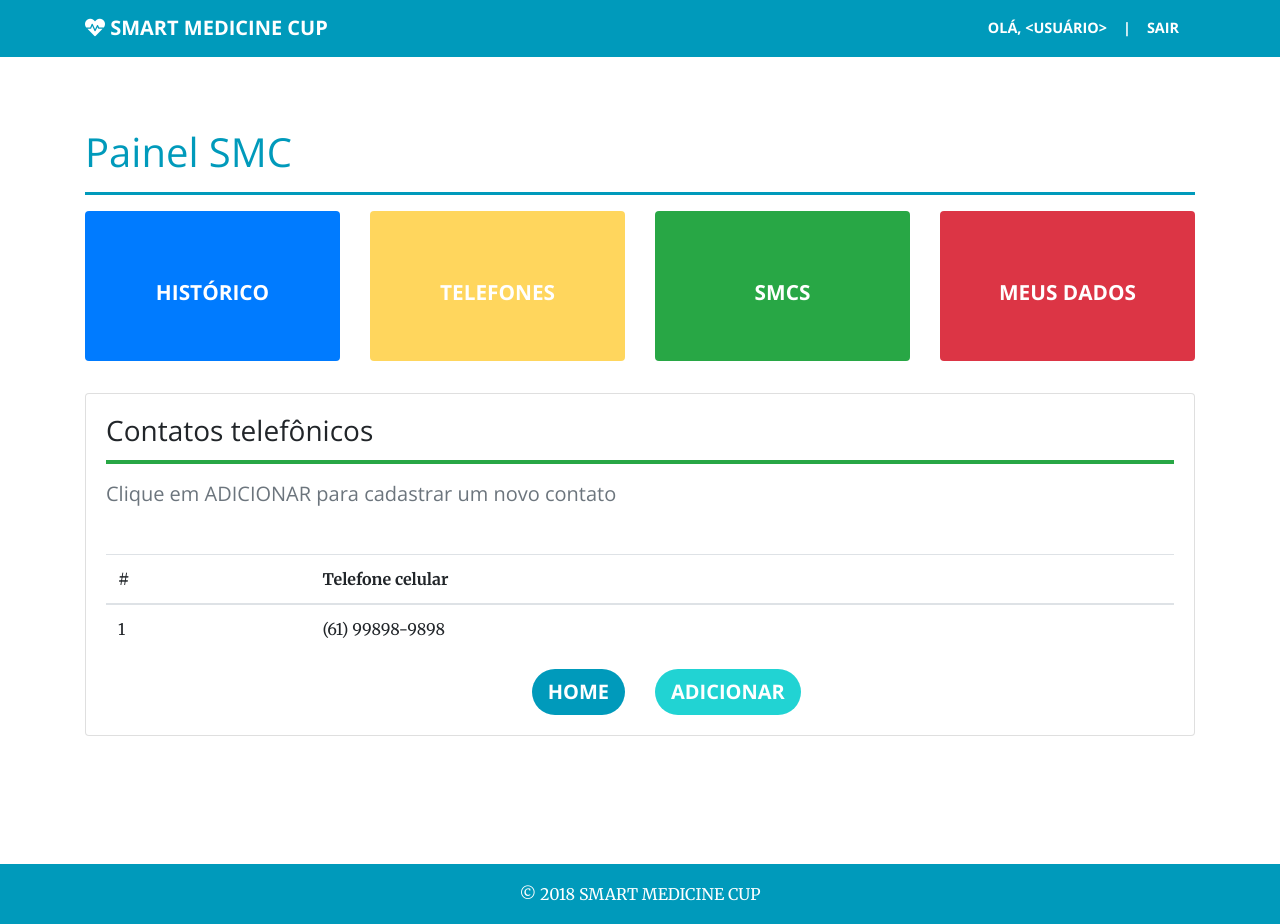
After one commit to PI1-2018-2/smart-medicine-cup, a Django app: page /dashboard/contacts/ in a window 1280 px wide. The commit adds this page. Run offline with Django 3.2, Linux system fonts and the light colour scheme; some libraries are stand-ins or nearby versions.

Commit message:
Issue #21 US15 Add contacts page crate

```diff
--- /dev/null
+++ b/smart_medicine_cup_backend/dashboard/templates/contacts.html
@@ -0,0 +1,104 @@
+{% extends "base.html" %}
+
+{% block title %}SMC - Painel - Contatos{% endblock %}
+
+{% block navclass %}bg-secondary{% endblock %}
+{% block navlinkclass %}text-white{% endblock %}
+{% block hreflogo %}/dashboard/{% endblock %}
+
+{% block navitem %}
+  {% include "navitens.html" %}
+{% endblock %}
+
+{% block content %}
+
+  <section>
+
+    <div class="container">
+
+      <h1 class="text-secondary">Painel SMC</h1>
+      <hr class="dashboardHr">
+      <div class="row">
+        {% include "menu.html" %}
+      </div>
+      <div class="row mt-3">
+        <div class="col-lg-12">
+          <div class="card">
+            <div class="card-body">
+              <h3 class="card-title">Contatos telefônicos</h3>
+              <div class="row bg-success m-0 mb-4 pb-1"></div>
+              <h5 class="card-subtitle mb-2 text-muted">Clique em ADICIONAR para cadastrar um novo contato</h5>
+              <div class="table-responsive mt-5">
+                <table class="table">
+                  <thead>
+                    <tr>
+                      <th scope="col">#</th>
+                      <th scope="col">Telefone celular</th>
+                    </tr>
+                  </thead>
+                  <tbody>
+                    <tr>
+                      <td scope="row">1</td>
+                      <td>(61) 99898-9898</td>
+                    </tr>
+                  </tbody>
+                </table>
+              </div>
+              <div class="row">
+                <div class="col-lg-6 text-right">
+                  <a class="btn btn-lg btn-secondary text-white" href="/dashboard/">Home</a>
+                </div>
+                <div class="col-lg-6 text-left">
+                  <button type="submit" class="btn btn-lg btn-primary" data-toggle="modal" data-target="#myModal">Adicionar</button>
+                </div>
+              </div>
+              <!-- Modal -->
+              <div class="modal fade" id="myModal" tabindex="-1" role="dialog" aria-labelledby="modalAddSmc" aria-hidden="true">
+                <div class="modal-dialog modal-dialog-centered" role="document">
+                  <div class="modal-content">
+                    <div class="modal-header">
+                      <h4 class="modal-title">Adicionar Contato</h4>
+                      <button type="button" class="close" data-dismiss="modal" aria-label="Close">
+                        <span aria-hidden="true">&times;</span>
+                      </button>
+                    </div>
+                    <div class="modal-body">
+                      <form class="mt-3">
+                        <div class="form-group row mb-5">
+                          <label for="name" class="col-lg-4 col-form-label">Celular:</label>
+                          <div class="col-lg-8">
+                            <input type="text" class="form-control" id="smcCode">
+                          </div>
+                        </div>
+                        <div class="form-group row text-center">
+                          <div class="col-lg-6 text-right">
+                            <button type="button" class="btn btn-lg btn-secondary text-white" data-dismiss="modal">Cancelar</button>
+                          </div>
+                          <div class="col-lg-6 text-left">
+                            <button type="submit" class="btn btn-lg btn-primary ">Adicionar</button>
+                          </div>
+                        </div>
+                      </form>
+                    </div>
+                  </div>
+                </div>
+              </div> <!-- END Modal -->
+            </div>
+          </div> <!-- END CARD -->
+        </div> <!-- END COL-->
+      </div><!-- END ROW-->
+
+    </div> <!--END CONTAINER-->
+
+  </section>
+
+{% endblock %}
+
+{% block script %}
+  <script type="text/javascript">
+    (function($) {
+      "use strict"; // Start of use strict
+      $('.dashboardBtn').eq(1).addClass('disabled');
+    })(jQuery); // End of use stric
+  </script>
+{% endblock %}
--- a/smart_medicine_cup_backend/dashboard/templates/menu.html
+++ b/smart_medicine_cup_backend/dashboard/templates/menu.html
@@ -2,7 +2,7 @@
   <a class="btn btn-blue dashboardBtn" href="/dashboard/historic/" role="button">Histórico</a>
 </div>
 <div class="col-lg-3">
-  <a class="btn btn-warning dashboardBtn text-white" href="/dashboard/telephones/" role="button">Telefones</a>
+  <a class="btn btn-warning dashboardBtn text-white" href="/dashboard/contacts/" role="button">Telefones</a>
 </div>
 <div class="col-lg-3">
   <a class="btn btn-success dashboardBtn" href="/dashboard/smc/" role="button">SMCs</a>
--- a/smart_medicine_cup_backend/dashboard/urls.py
+++ b/smart_medicine_cup_backend/dashboard/urls.py
@@ -8,4 +8,5 @@ urlpatterns = [
     path('login/', views.Login.as_view()),
     path('smc/', views.Smc.as_view()),
     path('historic/', views.Historic.as_view()),
+    path('contacts/', views.Contacts.as_view()),
 ]
--- a/smart_medicine_cup_backend/dashboard/views.py
+++ b/smart_medicine_cup_backend/dashboard/views.py
@@ -19,3 +19,6 @@ class Smc(TemplateView):
 
 class Historic(TemplateView):
     template_name = "historic.html"
+
+class Contacts(TemplateView):
+    template_name = "contacts.html"
```
